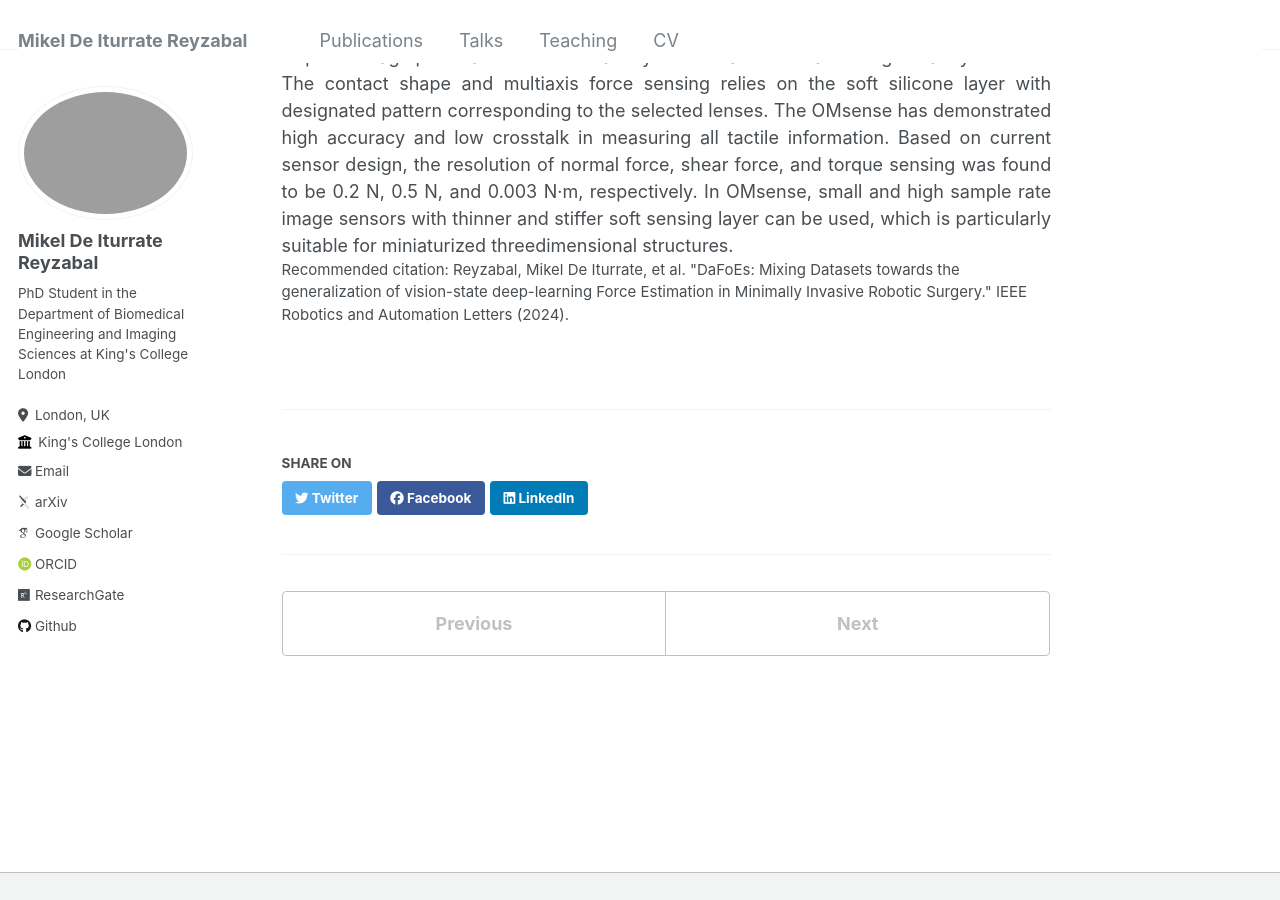
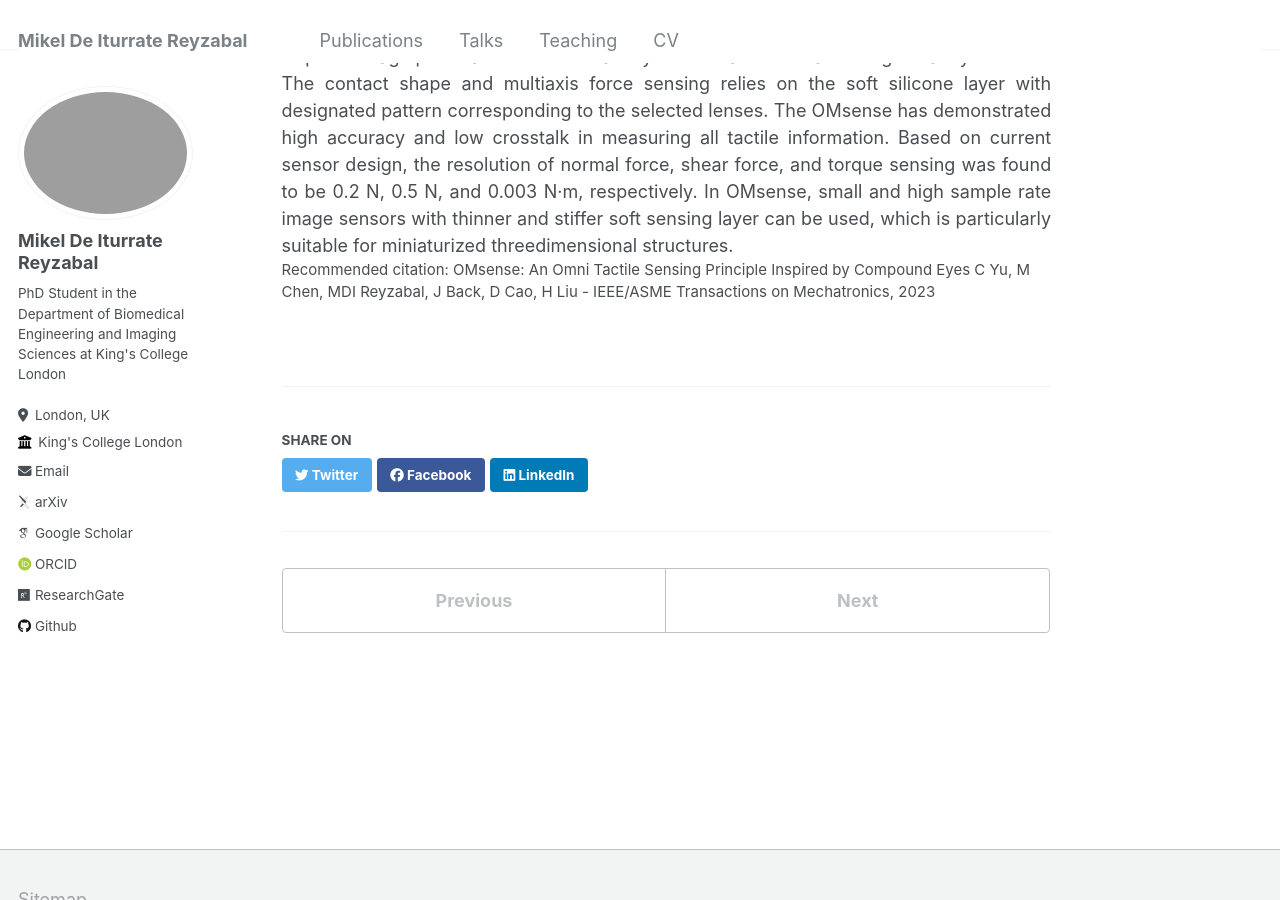
Before and after one commit to mikelitu/mikelitu.github.io, a Jekyll site: the page built from _publications/omsense.md, in a window 1280 px wide and 900 px high, scrolled down 411 px. Built offline with Jekyll 4.4.1, drawn with Linux system fonts in a browser that asks for light colours; some web fonts are replaced.

Commit message:
correct one error in the citation format

```diff
--- a/_publications/omsense.md
+++ b/_publications/omsense.md
@@ -5,9 +5,12 @@ permalink: /publication/omsense
 excerpt: 'In this paper, we design a new sensing technique using arrays of lenses, in order to reduce the pixel density of the image.'
 date: 2023-08-14
 venue: 'IEEE/ASME Transactions on Mechatronics'
-citation: 'Reyzabal, Mikel De Iturrate, et al. "DaFoEs: Mixing Datasets towards the generalization of vision-state deep-learning Force Estimation in Minimally Invasive Robotic Surgery." IEEE Robotics and Automation Letters (2024).'
+citation: 'OMsense: An Omni Tactile Sensing Principle Inspired by Compound Eyes
+C Yu, M Chen, MDI Reyzabal, J Back, D Cao, H Liu - IEEE/ASME Transactions on Mechatronics, 2023'
 ---
 
 <div style='text-align: justify;'>
+
 Imitating the tactile sensory system of human and providing skin-like artificial sensing functions to robotic systems will enable them to interact with unstructured environment safely and efficiently. The vision-based method can achieve soft tactile sensing by the internal visual measurements and the conversion from deformation of an elastomer to haptic information. However, how to reduce the high requirements on both the pixel density of the images and the deformation quantity of the elastomer remains an open issue. Inspired by the compound eyes of the insects, a novel tactile sensing principle, the OMsense sensing principle, has been investigated. Arrays of lenses, acting as the facet lens in compound eyes, have been used for deformation magnification so that the required image pixels and the deformability of the elastomer can be significantly reduced. The contact shape and multiaxis force sensing relies on the soft silicone layer with designated pattern corresponding to the selected lenses. The OMsense has demonstrated high accuracy and low crosstalk in measuring all tactile information. Based on current sensor design, the resolution of normal force, shear force, and torque sensing was found to be 0.2 N, 0.5 N, and 0.003 N·m, respectively. In OMsense, small and high sample rate image sensors with thinner and stiffer soft sensing layer can be used, which is particularly suitable for miniaturized threedimensional structures.
+
 </div>
```
